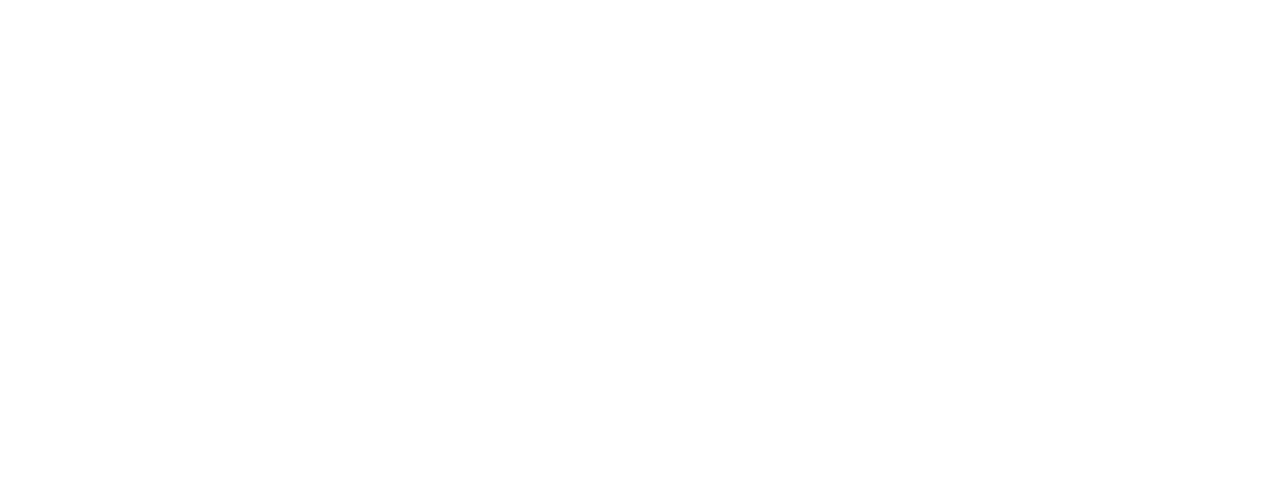
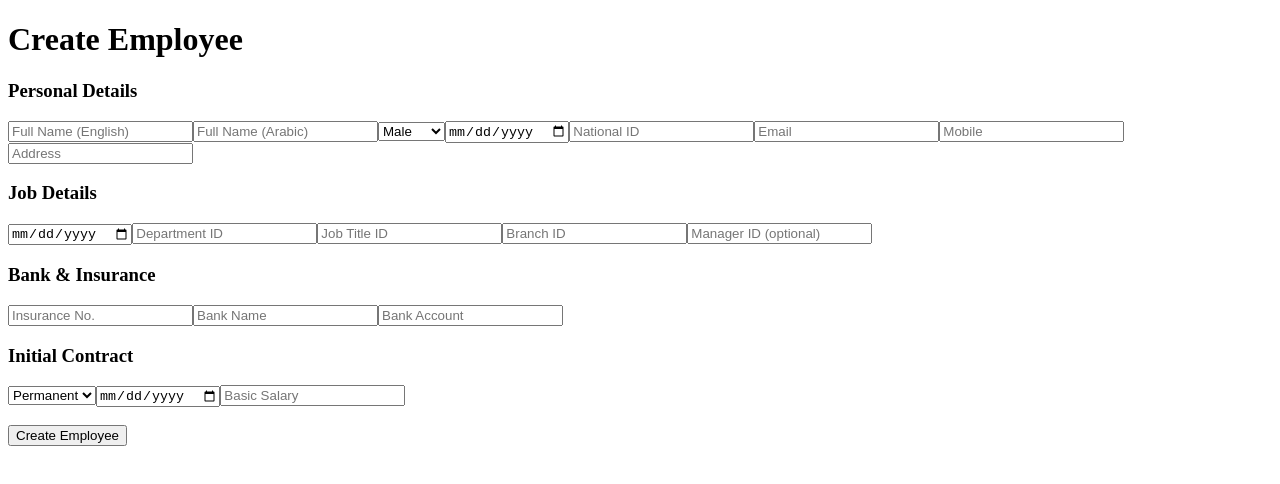
Before and after one commit to YahyaWaleed/ERP-HR-Client, a React (Vite) app: page /employees/create in a window 1280 px wide. Before the commit this address had no page. Shown: the top 484 px of the page. Built offline with nearby package versions, Linux system fonts and the light colour scheme; sample sign-in values are in the browser's storage.

Commit message:
finished the login page and the employee module

```diff
--- a/src/App.jsx
+++ b/src/App.jsx
@@ -1,21 +1,23 @@
-import { BrowserRouter, Routes, Route } from 'react-router-dom';
+import { BrowserRouter, Routes, Route, Navigate } from 'react-router-dom';
 import LoginPage from './pages/LoginPage';
 import Dashboard from './pages/Dashboard';
+import Employee from './pages/employees/Employee';
+import EmployeeList from './pages/employees/EmployeeList';
+import EmployeeCreate from './pages/employees/EmployeeCreate';
+import EmployeeDetails from './pages/employees/EmployeeDetails';
 import ProtectedRoute from './auth/ProtectedRoute';
 
 function App() {
   return (
     <BrowserRouter>
       <Routes>
+        <Route path="/" element={<Navigate to="/login" replace />} />
         <Route path="/login" element={<LoginPage />} />
-        <Route
-          path="/dashboard"
-          element={
-            <ProtectedRoute>
-              <Dashboard />
-            </ProtectedRoute>
-          }
-        />
+        <Route path="/dashboard" element={<ProtectedRoute><Dashboard /></ProtectedRoute>} />
+        <Route path="/employees" element={<ProtectedRoute><Employee /></ProtectedRoute>} />
+        <Route path="/employees/list" element={<ProtectedRoute><EmployeeList /></ProtectedRoute>} />
+        <Route path="/employees/create" element={<ProtectedRoute><EmployeeCreate /></ProtectedRoute>} />
+        <Route path="/employees/:id" element={<ProtectedRoute><EmployeeDetails /></ProtectedRoute>} />
       </Routes>
     </BrowserRouter>
   );
--- a/src/pages/LoginPage.jsx
+++ b/src/pages/LoginPage.jsx
@@ -1,7 +1,8 @@
 import { useState } from 'react';
-import navigate from 'react-router-dom';
+import { useNavigate } from 'react-router-dom';
 
 function LoginPage() {
+    const navigate = useNavigate();
     const [username, setUsername] = useState('');
     const [password, setPassword] = useState('');
     const [error, setError] = useState('');
--- a/src/pages/employees/Employee.jsx
+++ b/src/pages/employees/Employee.jsx
@@ -1,8 +1,14 @@
+import { Link } from 'react-router-dom';
+
 function Employee() {
   return (
     <div>
-      <h1>Employee Page</h1>
-      {/* Add your employee page content here */}
+      <h1>Employee Management</h1>
+      <nav>
+        <Link to="/employees/list">View All Employees</Link>
+        <br /><br />
+        <Link to="/employees/create">Create New Employee</Link>
+      </nav>
     </div>
   );
 }
--- a/src/pages/employees/EmployeeCreate.jsx
+++ b/src/pages/employees/EmployeeCreate.jsx
@@ -0,0 +1,114 @@
+import { useState } from 'react';
+import { useNavigate } from 'react-router-dom';
+import { apiClient } from '../../api/apiClient';
+
+function EmployeeCreate() {
+  const navigate = useNavigate();
+  const [error, setError] = useState('');
+
+  const [form, setForm] = useState({
+    fullNameAr: '',
+    fullNameEn: '',
+    gender: 'M',
+    birthDate: '',
+    nationalId: '',
+    maritalStatus: 'SINGLE',
+    dependents: 0,
+    email: '',
+    mobile: '',
+    address: '',
+    hireDate: '',
+    deptId: '',
+    jobId: '',
+    branchId: '',
+    managerId: '',
+    insuranceNo: '',
+    bankName: '',
+    bankAccount: '',
+    paymentMethod: 'BANK',
+    contract: {
+      contractType: 'PERMANENT',
+      startDate: '',
+      endDate: '',
+      basicSalary: '',
+      currency: 'EGP',
+      weeklyHours: 40,
+      annualLeaveDays: 21,
+      probationMonths: 3,
+      notes: '',
+    },
+  });
+
+  // updates a top-level field, e.g. empCode, fullNameEn
+  const handleChange = (e) => {
+    setForm({ ...form, [e.target.name]: e.target.value });
+  };
+
+  // updates a field INSIDE the nested contract object
+  const handleContractChange = (e) => {
+    setForm({
+      ...form,
+      contract: { ...form.contract, [e.target.name]: e.target.value },
+    });
+  };
+
+  const handleSubmit = async (e) => {
+    e.preventDefault();
+    try {
+      await apiClient.post('/employees', form);
+      navigate('/employees/list');
+    } catch (err) {
+      setError(err.message);
+    }
+  };
+
+  return (
+    <div>
+      <h1>Create Employee</h1>
+      {error && <p style={{ color: 'red' }}>{error}</p>}
+
+      <form onSubmit={handleSubmit}>
+        <h3>Personal Details</h3>
+        <input name="fullNameEn" placeholder="Full Name (English)" value={form.fullNameEn} onChange={handleChange} />
+        <input name="fullNameAr" placeholder="Full Name (Arabic)" value={form.fullNameAr} onChange={handleChange} />
+        <select name="gender" value={form.gender} onChange={handleChange}>
+          <option value="M">Male</option>
+          <option value="F">Female</option>
+        </select>
+        <input type="date"  placeholder="Birth Date" name="birthDate" value={form.birthDate} onChange={handleChange} />
+        <input name="nationalId" placeholder="National ID" value={form.nationalId} onChange={handleChange} />
+        <input name="email" placeholder="Email" value={form.email} onChange={handleChange} />
+        <input name="mobile" placeholder="Mobile" value={form.mobile} onChange={handleChange} />
+        <input name="address" placeholder="Address" value={form.address} onChange={handleChange} />
+
+        <h3>Job Details</h3>
+        <input type="date" name="hireDate" value={form.hireDate} onChange={handleChange} required />
+        <input name="deptId" placeholder="Department ID" value={form.deptId} onChange={handleChange} />
+        <input name="jobId" placeholder="Job Title ID" value={form.jobId} onChange={handleChange} />
+        <input name="branchId" placeholder="Branch ID" value={form.branchId} onChange={handleChange} />
+        <input name="managerId" placeholder="Manager ID (optional)" value={form.managerId} onChange={handleChange} />
+
+        <h3>Bank & Insurance</h3>
+        <input name="insuranceNo" placeholder="Insurance No." value={form.insuranceNo} onChange={handleChange} />
+        <input name="bankName" placeholder="Bank Name" value={form.bankName} onChange={handleChange} />
+        <input name="bankAccount" placeholder="Bank Account" value={form.bankAccount} onChange={handleChange} />
+
+        <h3>Initial Contract</h3>
+        <select name="contractType" value={form.contract.contractType} onChange={handleContractChange}>
+          <option value="PERMANENT">Permanent</option>
+          <option value="FIXED_TERM">Fixed Term</option>
+          <option value="PART_TIME">Part Time</option>
+          <option value="CONSULTANT">Consultant</option>
+          <option value="INTERN">Intern</option>
+        </select>
+        <input type="date" name="startDate" value={form.contract.startDate} onChange={handleContractChange} />
+        <input name="basicSalary" placeholder="Basic Salary" value={form.contract.basicSalary} onChange={handleContractChange} />
+
+        <br /><br />
+        <button type="submit">Create Employee</button>
+      </form>
+    </div>
+  );
+}
+
+export default EmployeeCreate;
--- a/src/pages/employees/EmployeeDetails.jsx
+++ b/src/pages/employees/EmployeeDetails.jsx
@@ -0,0 +1,49 @@
+import { useState, useEffect } from 'react';
+import { useParams, useNavigate } from 'react-router-dom';
+import { apiClient } from '../../api/apiClient';
+
+function EmployeeDetails() {
+  const { id } = useParams(); // reads the :id from the URL
+  const navigate = useNavigate();
+  const [employee, setEmployee] = useState(null);
+  const [error, setError] = useState('');
+
+  useEffect(() => {
+    apiClient.get(`/employees/${id}`)
+      .then((data) => setEmployee(data))
+      .catch((err) => setError(err.message));
+  }, [id]); // re-run this if the id in the URL ever changes
+
+  const handleTerminate = async () => {
+    if (!window.confirm('Are you sure you want to terminate this employee?')) return;
+    try {
+      await apiClient.post(`/employees/${id}/terminate`);
+      navigate('/employees/list');
+    } catch (err) {
+      setError(err.message);
+    }
+  };
+
+  if (error) return <p style={{ color: 'red' }}>{error}</p>;
+  if (!employee) return <p>Loading...</p>;
+
+  return (
+    <div>
+      <h1>{employee.fullNameEn}</h1>
+      <p><strong>Code:</strong> {employee.empCode}</p>
+      <p><strong>Department:</strong> {employee.departmentName}</p>
+      <p><strong>Job Title:</strong> {employee.jobTitleName}</p>
+      <p><strong>Branch:</strong> {employee.branchName}</p>
+      <p><strong>Manager:</strong> {employee.managerName || 'None'}</p>
+      <p><strong>Status:</strong> {employee.empStatus}</p>
+      <p><strong>Email:</strong> {employee.email}</p>
+      <p><strong>Mobile:</strong> {employee.mobile}</p>
+
+      {employee.empStatus !== 'TERMINATED' && (
+        <button onClick={handleTerminate}>Terminate Employee</button>
+      )}
+    </div>
+  );
+}
+
+export default EmployeeDetails;
--- a/src/pages/employees/EmployeeList.jsx
+++ b/src/pages/employees/EmployeeList.jsx
@@ -0,0 +1,48 @@
+import { useState, useEffect } from 'react';
+import { Link } from 'react-router-dom';
+import { apiClient } from '../../api/apiClient';
+
+function EmployeeList() {
+  const [employees, setEmployees] = useState([]);
+  const [error, setError] = useState('');
+
+  useEffect(() => {
+    apiClient.get('/employees')
+      .then((data) => setEmployees(data)) // get the list of employees from the backend and set it to employees array
+      .catch((err) => setError(err.message));
+  }, []); // empty array = run this once, when the page first loads
+
+  return (
+    <div>
+      <h1>All Employees</h1>
+      {error && <p style={{ color: 'red' }}>{error}</p>}
+
+      <table border="1" cellPadding="8">
+        <thead>
+          <tr>
+            <th>Code</th>
+            <th>Name</th>
+            <th>Department</th>
+            <th>Job Title</th>
+            <th>Status</th>
+            <th></th>
+          </tr>
+        </thead>
+        <tbody>
+          {employees.map((emp) => (
+            <tr key={emp.id}>
+              <td>{emp.empCode}</td>
+              <td>{emp.fullNameEn}</td>
+              <td>{emp.departmentName}</td>
+              <td>{emp.jobTitleName}</td>
+              <td>{emp.empStatus}</td>
+              <td><Link to={`/employees/${emp.id}`}>View</Link></td>
+            </tr>
+          ))}
+        </tbody>
+      </table>
+    </div>
+  );
+}
+
+export default EmployeeList;
```
